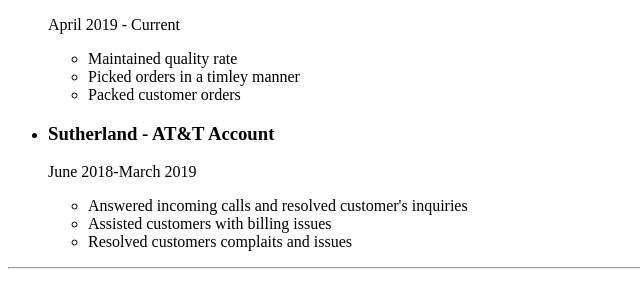
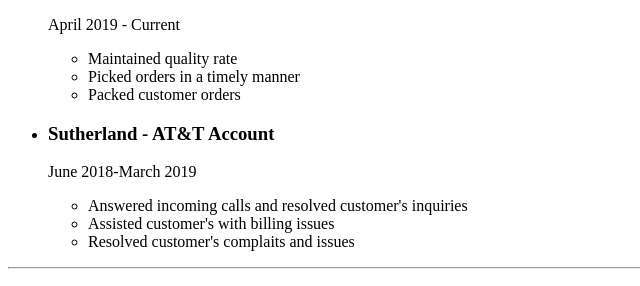
Before and after one commit to shebangie/Capsule-Project-1, a plain HTML site: page index.html in a window 1280 px wide. Shown: the part 563-849 px from the top of the page, 0-640 px from the left. Drawn offline with Linux system fonts and the light colour scheme.

Commit message:
index.html
fixed typos

```diff
--- a/index.html
+++ b/index.html
@@ -21,7 +21,7 @@
     <p>April 2019 - Current</p>
     <ul>
         <li>Maintained quality rate</li>
-        <li>Picked orders in a timley manner</li>
+        <li>Picked orders in a timely manner</li>
         <li>Packed customer orders</li>
     </ul>
     </li>
@@ -29,8 +29,8 @@
     <p>June 2018-March 2019</p>
     <ul>
         <li>Answered incoming calls and resolved customer's inquiries</li>
-        <li>Assisted customers with billing issues</li>
-        <li>Resolved customers complaits and issues </li>
+        <li>Assisted customer's with billing issues</li>
+        <li>Resolved customer's complaits and issues </li>
     </ul>
     </li>
 </ul>
```
